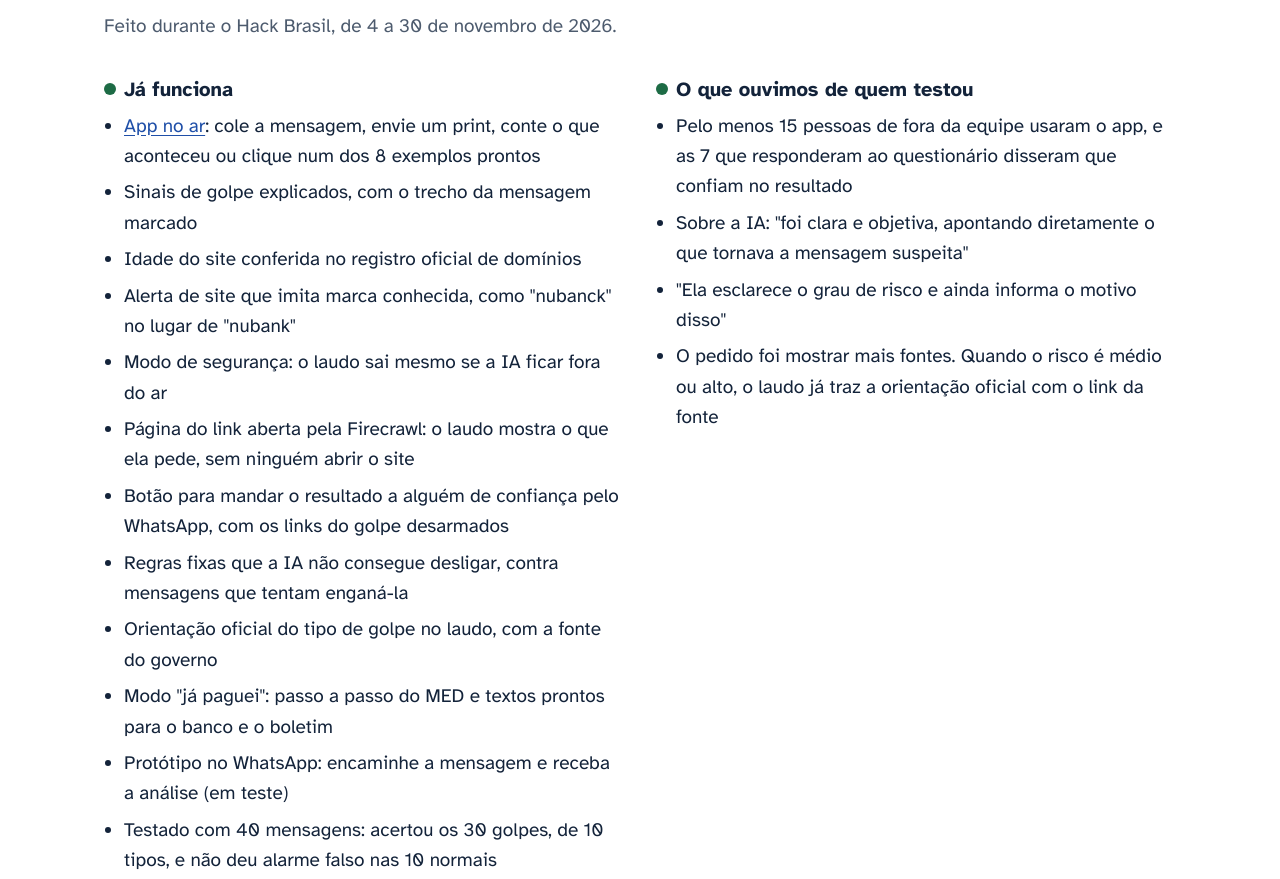
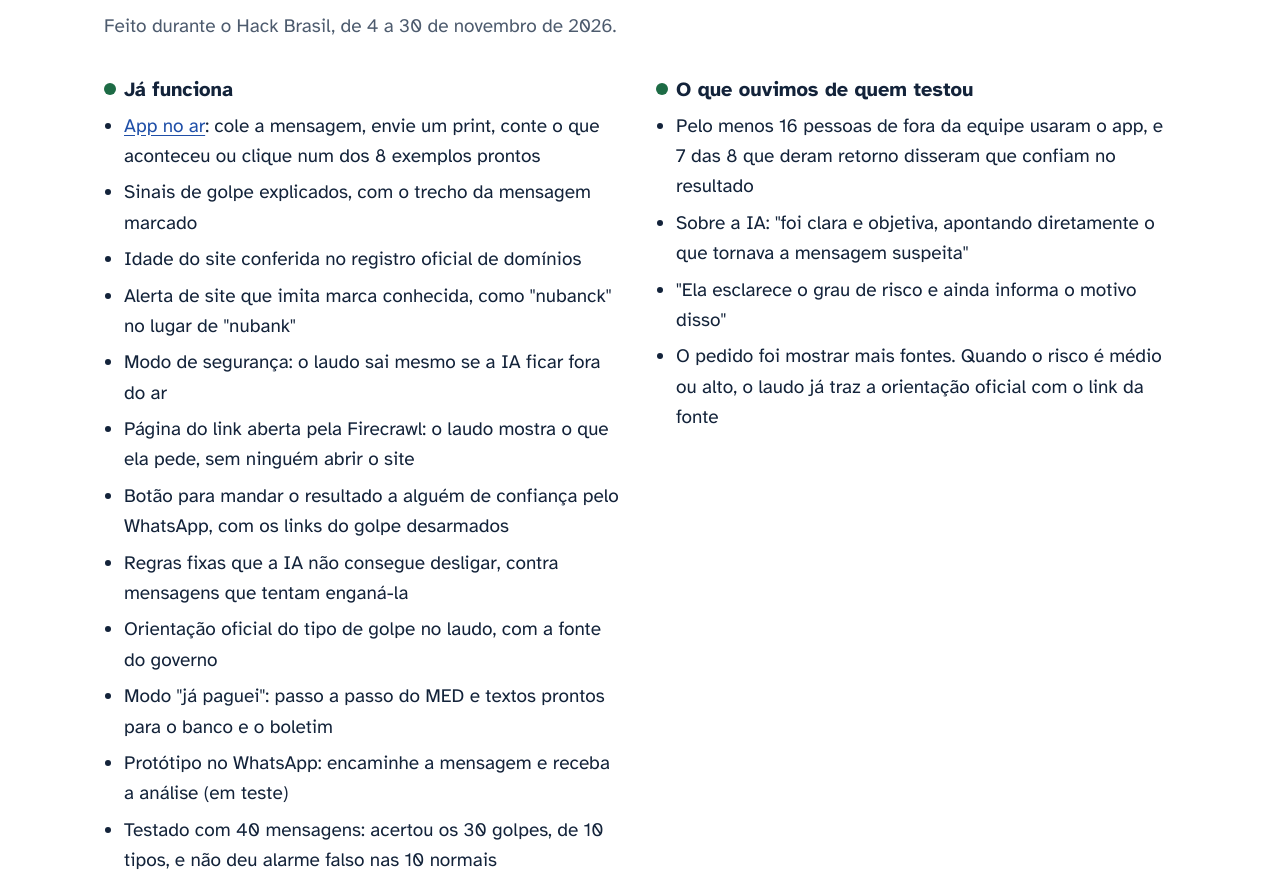
Before and after one commit to emanuelmoretticosta-netizen/desconfia-ai, a plain HTML site: page index.html in a window 1280 px wide. Shown: the part 3802-4681 px from the top of the page. Drawn offline with Linux system fonts and the light colour scheme.

Commit message:
Testes com pessoas: números corrigidos e método explicado

```diff
--- a/index.html
+++ b/index.html
@@ -273,7 +273,7 @@
         <div>
           <h3><span class="dot done" aria-hidden="true"></span>O que ouvimos de quem testou</h3>
           <ul>
-            <li>Pelo menos 15 pessoas de fora da equipe usaram o app, e as 7 que responderam ao questionário disseram que confiam no resultado</li>
+            <li>Pelo menos 16 pessoas de fora da equipe usaram o app, e 7 das 8 que deram retorno disseram que confiam no resultado</li>
             <li>Sobre a IA: "foi clara e objetiva, apontando diretamente o que tornava a mensagem suspeita"</li>
             <li>"Ela esclarece o grau de risco e ainda informa o motivo disso"</li>
             <li>O pedido foi mostrar mais fontes. Quando o risco é médio ou alto, o laudo já traz a orientação oficial com o link da fonte</li>
```
Also changed, not shown: 1 other file.
